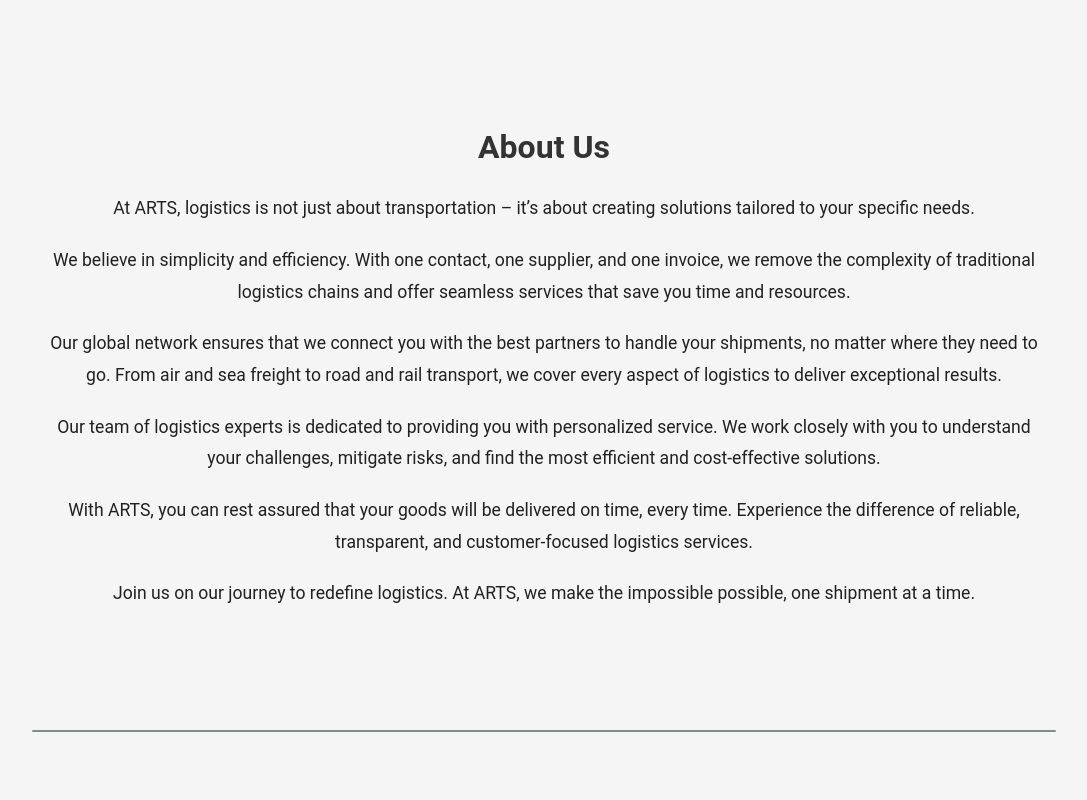
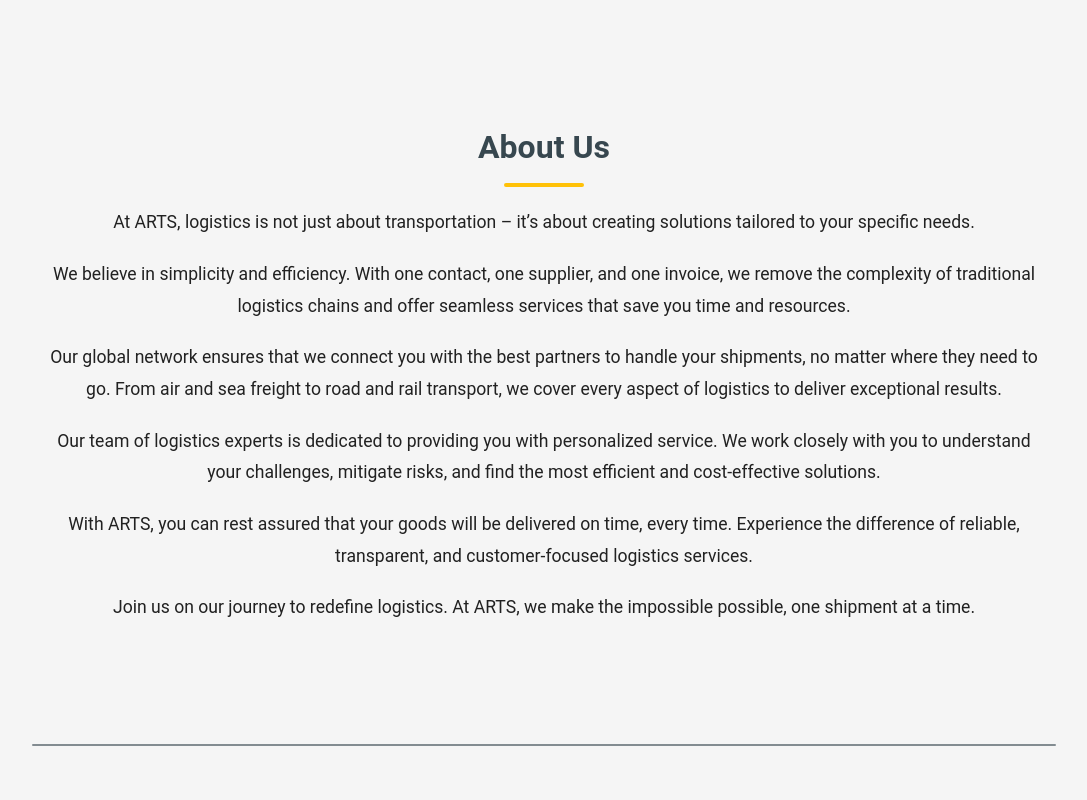
Before and after one commit to patpatpanda/artsagain, a Next.js app: page / in a window 1280 px wide. Shown: the part 1080-1880 px from the top of the page, without its empty margins (96-1183 px from the left). Built offline with nearby package versions, Linux system fonts and the light colour scheme.

Commit message:
Ditt meddelande

```diff
--- a/src/app/globals.css
+++ b/src/app/globals.css
@@ -125,10 +125,20 @@ body {
 
 .section h2 {
   font-size: 2rem;
-  color:#333;
+  color: var(--secondary-color);
   margin-bottom: 20px;
+  position: relative;
 }
 
+.section h2::after {
+  content: "";
+  display: block;
+  width: 80px;
+  height: 4px;
+  background-color: var(--accent-color);
+  margin: 10px auto 0;
+  border-radius: 4px;
+}
 .section p {
   font-size: 1rem;
   color: var(--text-color);
```
